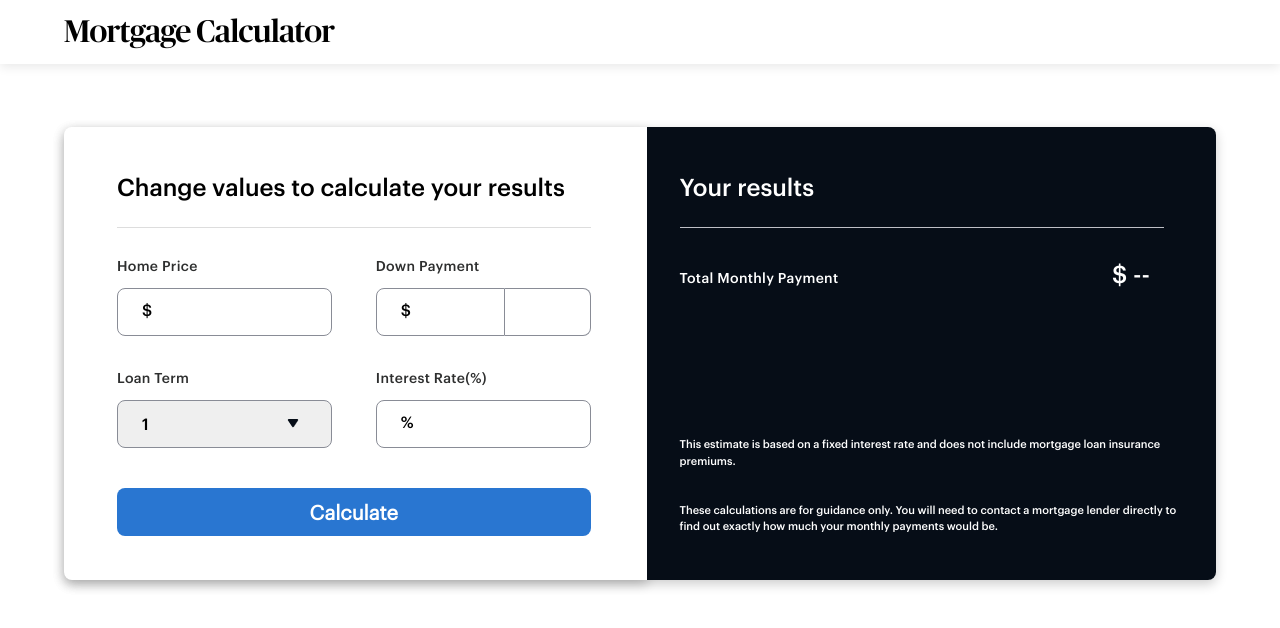
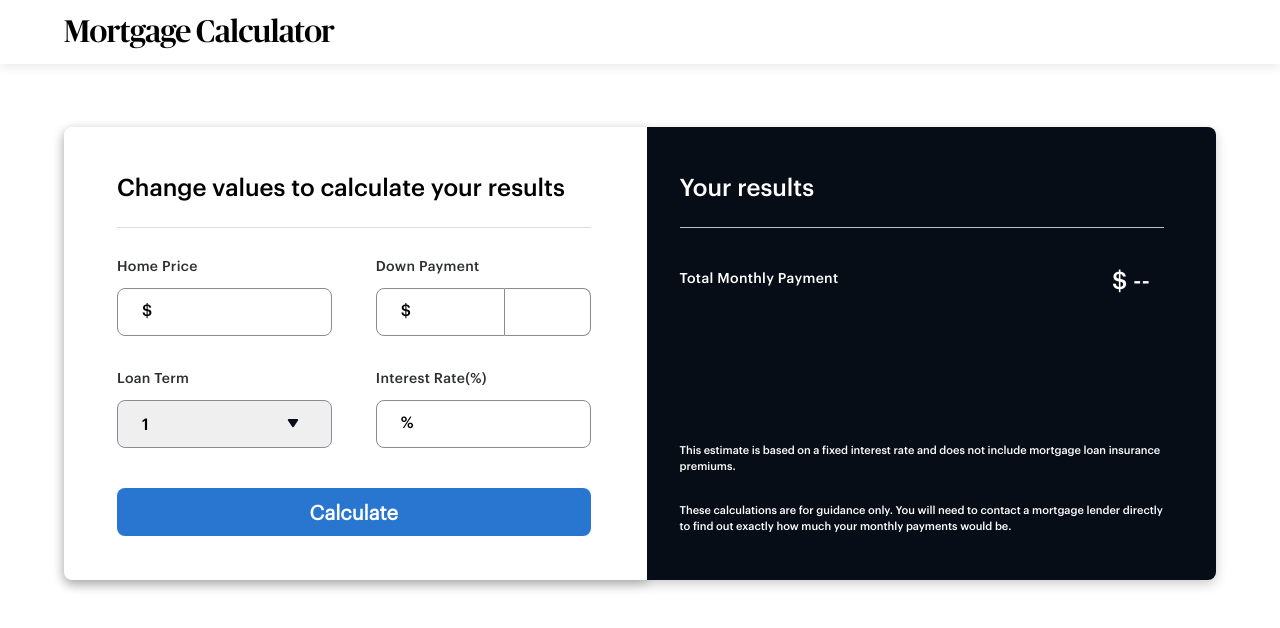
Before and after one commit to hamietp/mortgage-calculator, a website built with webpack: page src/index.html in a window 1280 px wide. Built offline with nearby package versions, Linux system fonts and the light colour scheme.

Commit message:
chore(styles): styles and minor adjustments

```diff
--- a/src/index.html
+++ b/src/index.html
@@ -9,7 +9,7 @@
   </head>
 
   <body>
-    <header>Mortgage Calculator</header>
+    <header><h1>Mortgage Calculator</h1></header>
     <div class="split-container">
       <div class="container">
         <p class="container__label">Change values to calculate your results</p>
@@ -117,10 +117,11 @@
         </form>
       </div>
       <div class="results-panel">
-        <label class="results-panel__label" for="totalMonthlyPayment"
-          >Your results</label
-        >
+        <h2 class="results-panel__title" for="totalMonthlyPayment">
+          Your results
+        </h2>
         <hr />
+        <div class="results-container">
           <div class="results-container__row">
             <label class="results-container__label" for="totalMonthlyPayment"
               >Total Monthly Payment</label
@@ -129,17 +130,17 @@
               >$ --</span
             >
           </div>
-        <div class="results-container__disclaimer">
+          <div class="results-container__row">
             <p>
-            This estimate is based on a fixed interest rate and does not include
-            mortgage loan insurance premiums.
+              This estimate is based on a fixed interest rate and does not
+              include mortgage loan insurance premiums.
             </p>
-          <br />
             <p>
-            These calculations are for guidance only. You will need to contact a
-            mortgage lender directly to find out exactly how much your monthly
-            payments would be.
+              These calculations are for guidance only. You will need to contact
+              a mortgage lender directly to find out exactly how much your
+              monthly payments would be.
             </p>
+          </div>
         </div>
       </div>
     </div>
--- a/src/styles/header.scss
+++ b/src/styles/header.scss
@@ -1,8 +1,12 @@
 header {
+  display: flex;
+  align-items: center;
   box-sizing: border-box;
   box-shadow: 0px 3px 10px rgba(0, 0, 0, 0.09);
   width: 100%;
 
+  h1 {
+    margin: 0;
     font-family: 'Publico-Medium';
     font-weight: 400;
     font-style: normal;
@@ -14,10 +18,19 @@ header {
     display: flex;
     align-items: center;
 
+    @media screen and (min-width: 280px) and (max-width: 768px) {
+      font-size: 1.25rem;
+    }
+
+    @media screen and (min-width: $desktop-breakpoint) {
+      font-size: 1.953rem;
+    }
+  }
+
   /*Mobile*/
   @media screen and (min-width: 280px) and (max-width: 768px) {
     height: 56px;
-    font-size: 20px;
+
     padding-left: 23px;
     padding-right: 23px;
   }
--- a/src/styles/result-panel.scss
+++ b/src/styles/result-panel.scss
@@ -1,10 +1,15 @@
 .results-panel {
-  background: $main-black;
+  display: flex;
+  flex-direction: column;
+
   margin: 0 17px 96px 18px;
   padding: 20px 18.5px 28px 20.5px;
   border-radius: 0px 0px 8px 8px;
 
-  &__label {
+  background: $main-black;
+
+  &__title {
+    margin: 0;
     font-family: 'Graphik-Medium';
     font-style: normal;
     font-weight: 400;
@@ -15,19 +20,44 @@
   }
 
   hr {
+    width: 100%;
+    height: 1px;
+    margin-top: 20px;
+    border: 0;
+
+    mix-blend-mode: normal;
     background: $neutral-light;
-    mix-blend-mode: normal;
-    height: 1px;
-    border: 0;
-    margin-top: 20px;
   }
 
   .results-container {
     &__row {
       display: flex;
       justify-content: space-between;
+
       margin-top: 1.5rem;
       margin-bottom: 0.75rem;
+      &:last-child {
+        flex-direction: column;
+        font-family: 'Graphik-Medium';
+        font-style: normal;
+        font-weight: 400;
+        font-size: 11px;
+        line-height: 150%;
+
+        display: block;
+
+        margin-bottom: 0;
+        color: #ffffff;
+
+        p {
+          margin: 0;
+          padding-right: 1px;
+        }
+
+        p:first-of-type {
+          margin-bottom: 27px;
+        }
+      }
     }
 
     &__label {
@@ -49,35 +79,11 @@
       line-height: 150%;
 
       position: relative;
-      top: -6px;
 
       text-align: right;
       color: #ffffff;
 
       white-space: nowrap;
-    }
-
-    &__disclaimer {
-      font-family: 'Graphik-Medium';
-      font-style: normal;
-      font-weight: 400;
-      font-size: 11px;
-      line-height: 150%;
-
-      display: block;
-
-      margin-bottom: 0;
-      color: #ffffff;
-
-      p {
-        margin: 0;
-        padding-right: 1px;
-      }
-
-      p:first-of-type {
-        margin-top: 2rem;
-        margin-bottom: 1rem;
-      }
     }
   }
 }
@@ -91,23 +97,30 @@
     padding-bottom: 44px;
     border-radius: 0px 8px 8px 0px;
 
-    position: relative;
-
-    &__label {
+    &__title {
       font-size: 24px;
       line-height: 150%;
 
       color: #fff;
     }
     .results-container {
+      display: flex;
+      flex-direction: column;
+      justify-content: space-between;
+      flex: 1;
+
       &__label {
+        font-family: 'Graphik-Medium', sans-serif;
         margin-top: 32px;
-        font-family: 'Graphik-Medium', sans-serif;
       }
 
       &__row {
+        font-family: 'Graphik-Medium', sans-serif;
+        font-size: 11px;
+
         margin-top: 0;
         margin-bottom: 0;
+        color: #fff;
       }
 
       &__value {
@@ -115,12 +128,6 @@
         font-size: 24px;
         padding-right: 14px;
       }
-
-      &__disclaimer {
-        position: absolute;
-        bottom: 44px;
-        padding-right: 34px;
-      }
     }
   }
 }
```
Also changed, not shown: README.md. Lines whose indentation alone changed are shown as unchanged.
